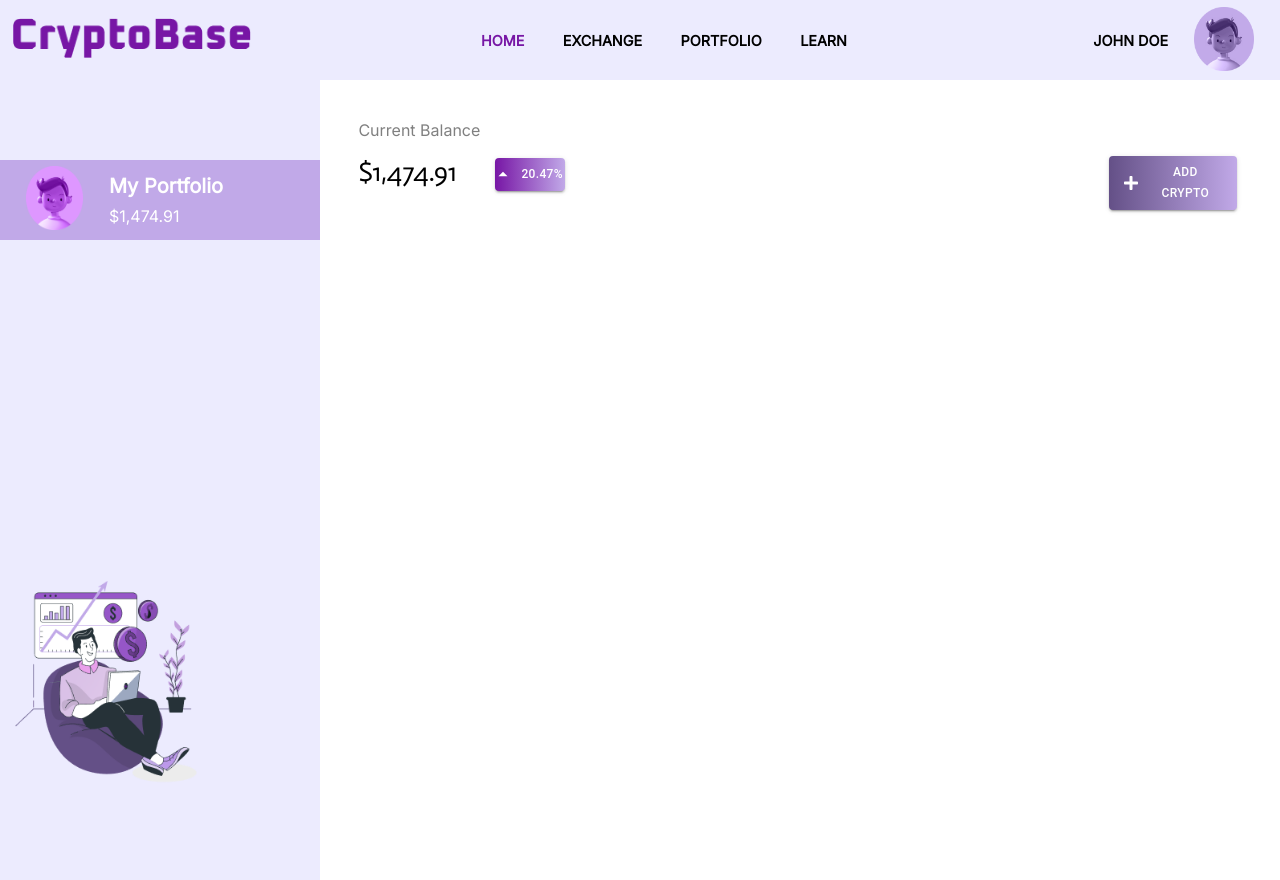
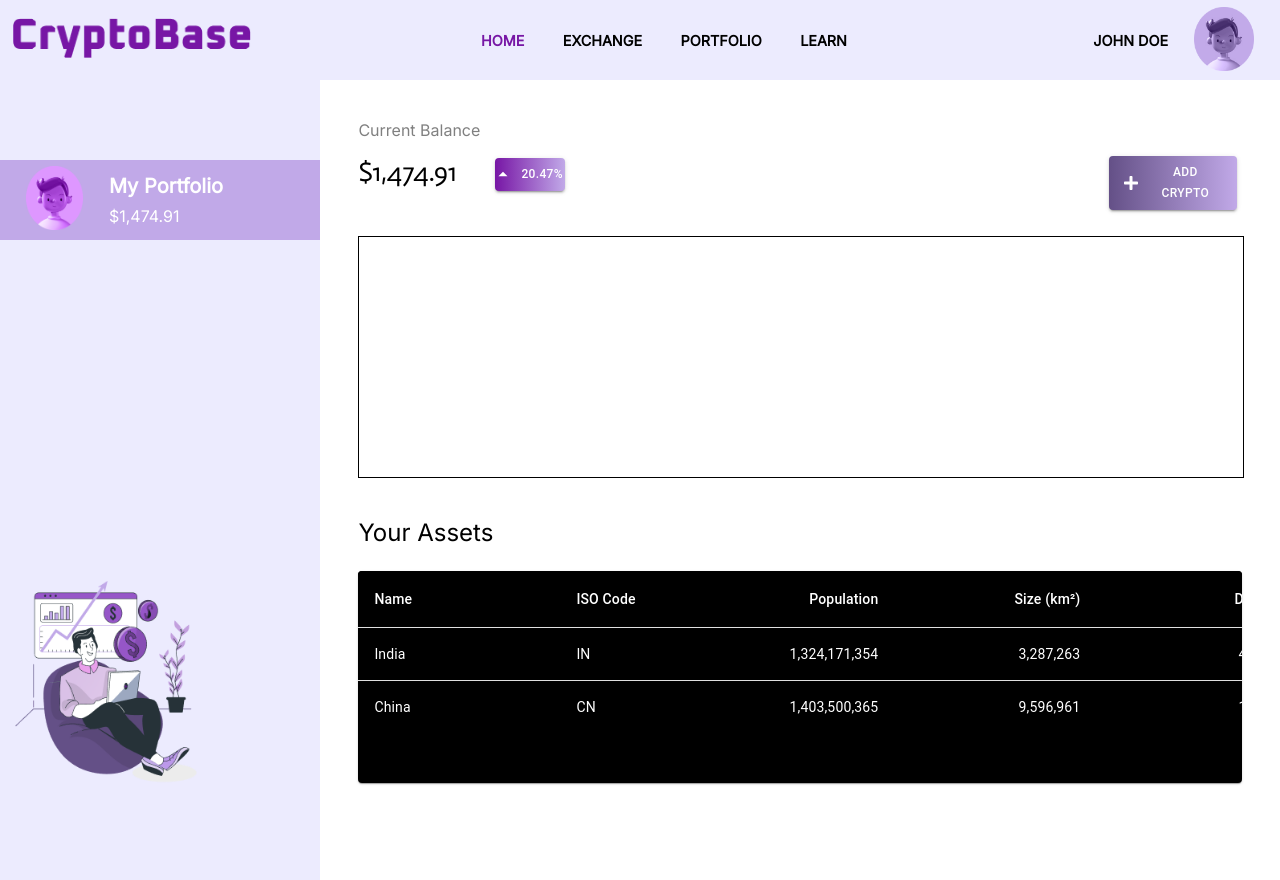
Before and after one commit to DevavratDubale/CryptoBase, a React (Create React App) app: page / in a window 1280 px wide. Before the commit the page ends 800 px from the top, so only its background shows below. Built offline with nearby package versions, Linux system fonts and the light colour scheme.

Commit message:
Added tables to portfolio

```diff
--- a/package.json
+++ b/package.json
@@ -6,6 +6,7 @@
     "@emotion/react": "^11.8.1",
     "@emotion/styled": "^11.8.1",
     "@mui/material": "^5.4.3",
+    "@mui/styled-engine-sc": "^5.4.2",
     "@testing-library/jest-dom": "^5.16.2",
     "@testing-library/react": "^12.1.3",
     "@testing-library/user-event": "^13.5.0",
@@ -15,6 +16,7 @@
     "react-router": "^6.2.1",
     "react-router-dom": "^5.3.0",
     "react-scripts": "5.0.0",
+    "styled-components": "^5.3.3",
     "web-vitals": "^2.1.4"
   },
   "scripts": {
--- a/src/App.css
+++ b/src/App.css
@@ -1,6 +1,5 @@
 body{
   font-family: 'Inter', sans-serif;
-  position: fixed;
 }
 
 .navbar{
@@ -10,6 +9,7 @@
   width: 100vw;
   align-items: center;
   overflow: scroll;
+  position: relative;
 }
 
 .navbar-logo{
@@ -159,3 +159,21 @@
 .buttonB-icon{
   height: min(2vh,2vw);
 }
+
+.chart-area{
+  margin-top: 5vh;
+  width: 69vw;
+  height: 30vh;
+  border: 1px solid black;
+}
+
+.assets{
+  margin-top: 5vh;
+  width: 69vw;
+  height: 30vh;
+}
+
+.assets-heading{
+  font-size: min(3vh,3vw);
+  font-weight: 500;
+}
--- a/src/Portfolio.js
+++ b/src/Portfolio.js
@@ -5,6 +5,7 @@
 import { IconContext } from "react-icons/lib";
 import { GoTriangleUp,GoTriangleDown } from "react-icons/go";
 import { FaPlus } from 'react-icons/fa';
+import PortfolioTable from './PortfolioTable';
 
 const ColorButtonA = styled(Button)(({ theme }) => ({
     color: "white",
@@ -75,6 +76,15 @@
                     }>Add Crypto</ColorButtonB>
                     </div>
                 </div>
+                <div className="chart-area"></div>
+                <div className="assets">
+                    <div className="assets-heading">
+                        Your Assets
+                    </div>
+                    <div className="assets-table">
+                        <PortfolioTable />
+                    </div>
+                </div>
             </div>
         </div>
         </div>
--- /dev/null
+++ b/src/PortfolioTable.js
@@ -0,0 +1,124 @@
+import * as React from 'react';
+import Paper from '@mui/material/Paper';
+import Table from '@mui/material/Table';
+import TableBody from '@mui/material/TableBody';
+import TableCell from '@mui/material/TableCell';
+import TableContainer from '@mui/material/TableContainer';
+import TableHead from '@mui/material/TableHead';
+import TablePagination from '@mui/material/TablePagination';
+import TableRow from '@mui/material/TableRow';
+
+const columns = [
+  { id: 'name', label: 'Name', minWidth: 170 },
+  { id: 'code', label: 'ISO\u00a0Code', minWidth: 100 },
+  {
+    id: 'population',
+    label: 'Population',
+    minWidth: 170,
+    align: 'right',
+    format: (value) => value.toLocaleString('en-US'),
+  },
+  {
+    id: 'size',
+    label: 'Size\u00a0(km\u00b2)',
+    minWidth: 170,
+    align: 'right',
+    format: (value) => value.toLocaleString('en-US'),
+  },
+  {
+    id: 'density',
+    label: 'Density',
+    minWidth: 170,
+    align: 'right',
+    format: (value) => value.toFixed(2),
+  },
+];
+
+function createData(name, code, population, size) {
+  const density = population / size;
+  return { name, code, population, size, density };
+}
+
+const rows = [
+  createData('India', 'IN', 1324171354, 3287263),
+  createData('China', 'CN', 1403500365, 9596961),
+  createData('Italy', 'IT', 60483973, 301340),
+  createData('United States', 'US', 327167434, 9833520),
+  createData('Canada', 'CA', 37602103, 9984670),
+  createData('Australia', 'AU', 25475400, 7692024),
+  createData('Germany', 'DE', 83019200, 357578),
+  createData('Ireland', 'IE', 4857000, 70273),
+  createData('Mexico', 'MX', 126577691, 1972550),
+  createData('Japan', 'JP', 126317000, 377973),
+  createData('France', 'FR', 67022000, 640679),
+  createData('United Kingdom', 'GB', 67545757, 242495),
+  createData('Russia', 'RU', 146793744, 17098246),
+  createData('Nigeria', 'NG', 200962417, 923768),
+  createData('Brazil', 'BR', 210147125, 8515767),
+];
+
+export default function StickyHeadTable() {
+  const [page, setPage] = React.useState(0);
+  const [rowsPerPage, setRowsPerPage] = React.useState(10);
+
+  const handleChangePage = (event, newPage) => {
+    setPage(newPage);
+  };
+
+  const handleChangeRowsPerPage = (event) => {
+    setRowsPerPage(+event.target.value);
+    setPage(0);
+  };
+
+  return (
+    <Paper sx={{ width: '100%', overflow: 'hidden' , marginTop: "3vh", backgroundColor: "black"}}>
+      <TableContainer sx={{ maxHeight: "20vh"}}>
+        <Table stickyHeader aria-label="sticky table">
+          <TableHead>
+            <TableRow>
+              {columns.map((column) => (
+                <TableCell
+                  key={column.id}
+                  align={column.align}
+                  style={{ minWidth: column.minWidth }}
+                  sx={{ backgroundColor: "black", color: "white" }}
+                >
+                  {column.label}
+                </TableCell>
+              ))}
+            </TableRow>
+          </TableHead>
+          <TableBody>
+            {rows
+              .slice(page * rowsPerPage, page * rowsPerPage + rowsPerPage)
+              .map((row) => {
+                return (
+                  <TableRow hover role="checkbox" tabIndex={-1} key={row.code}>
+                    {columns.map((column) => {
+                      const value = row[column.id];
+                      return (
+                        <TableCell key={column.id} align={column.align} sx={{ color: "white" }}>
+                          {column.format && typeof value === 'number'
+                            ? column.format(value)
+                            : value}
+                        </TableCell>
+                      );
+                    })}
+                  </TableRow>
+                );
+              })}
+          </TableBody>
+        </Table>
+      </TableContainer>
+      <TablePagination
+        rowsPerPageOptions={[5, 10]}
+        component="div"
+        count={rows.length}
+        rowsPerPage={rowsPerPage}
+        page={page}
+        onPageChange={handleChangePage}
+        onRowsPerPageChange={handleChangeRowsPerPage}
+      />
+    </Paper>
+  );
+}
```
Also changed, not shown: 1 other file (tests, documents, lock files or other folders).
